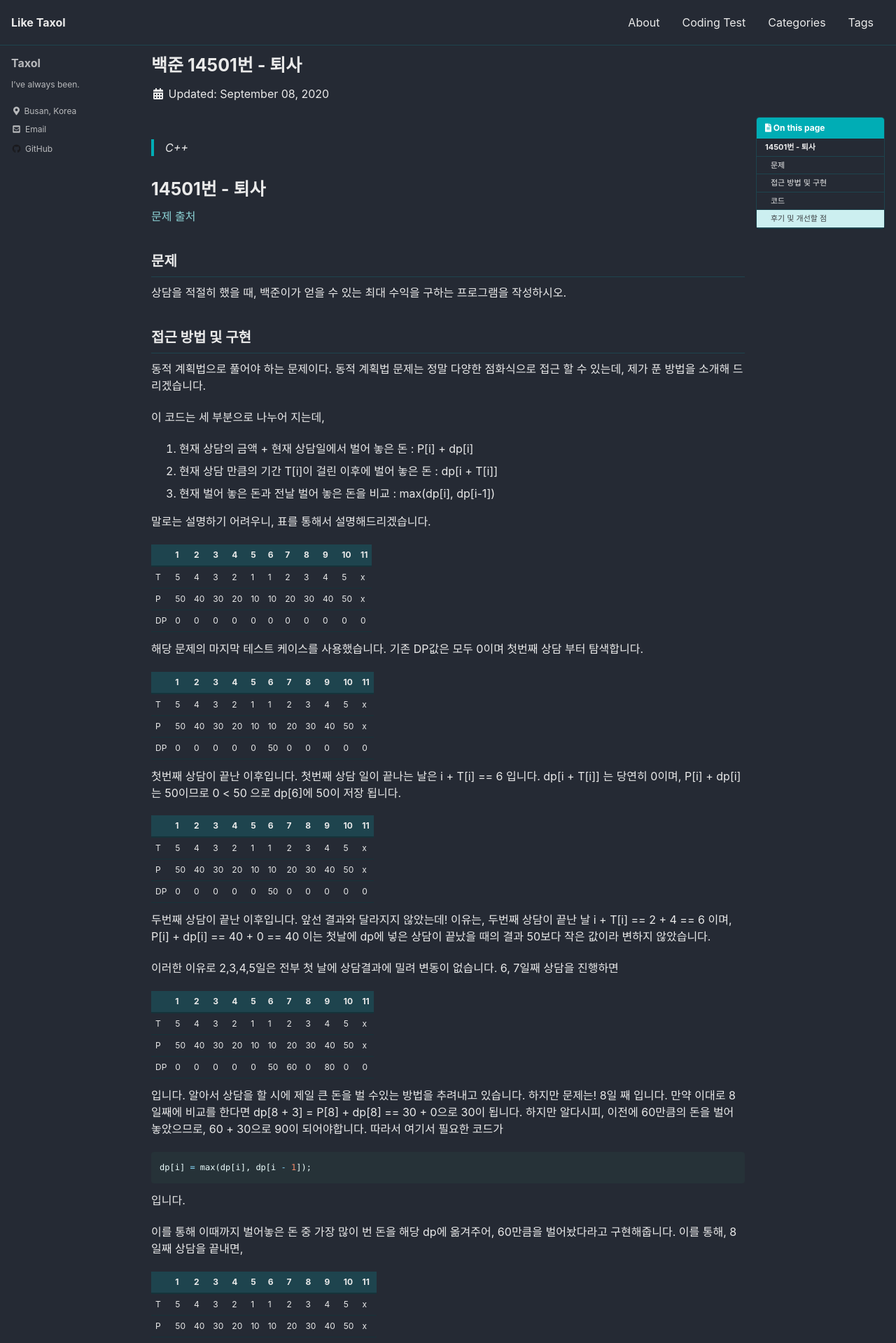
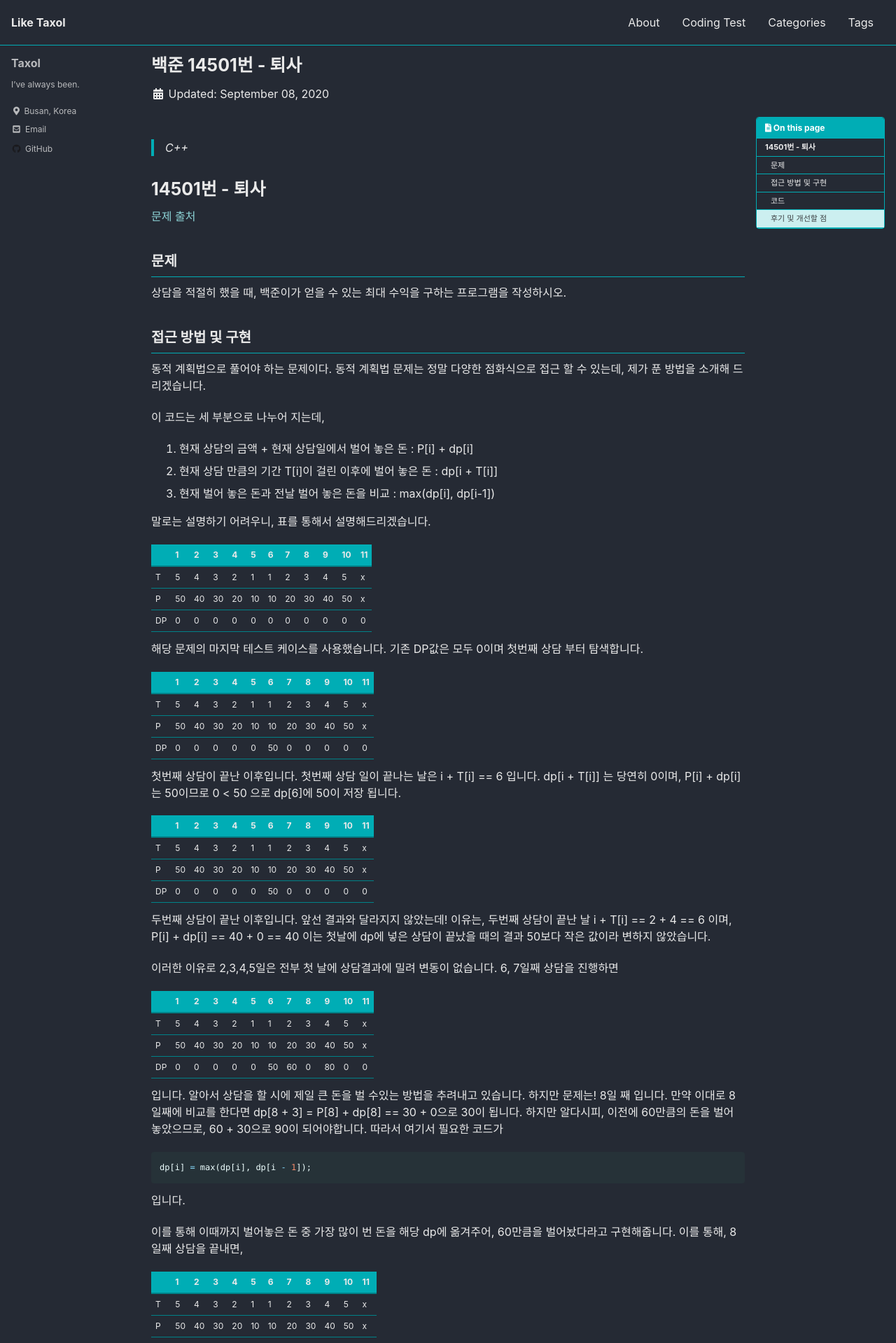
Before and after one commit to taxol1203/taxol1203.github.io, a Jekyll site: the page built from _posts/2020-09-08-bj-퇴사.md, in a window 1280 px wide. Shown: the top 1919 px of the page at 70% size. Built offline with Jekyll 4.4.1, drawn with Linux system fonts in a browser that asks for light colours; cached includes are drawn as plain includes.

Commit message:
change border color

```diff
--- a/_sass/minimal-mistakes/skins/_dark.scss
+++ b/_sass/minimal-mistakes/skins/_dark.scss
@@ -6,7 +6,7 @@
 $background-color: #252a34 !default;
 $text-color: #eaeaea !default;
 $primary-color: #00adb5 !default;
-$border-color: mix(#00adb5, $background-color, 20%) !default;
+$border-color: #00adb5 !default;
 $code-background-color: mix(#000, $background-color, 15%) !default;
 $code-background-color-dark: mix(#000, $background-color, 20%) !default;
 $form-background-color: mix(#000, $background-color, 15%) !default;
```
